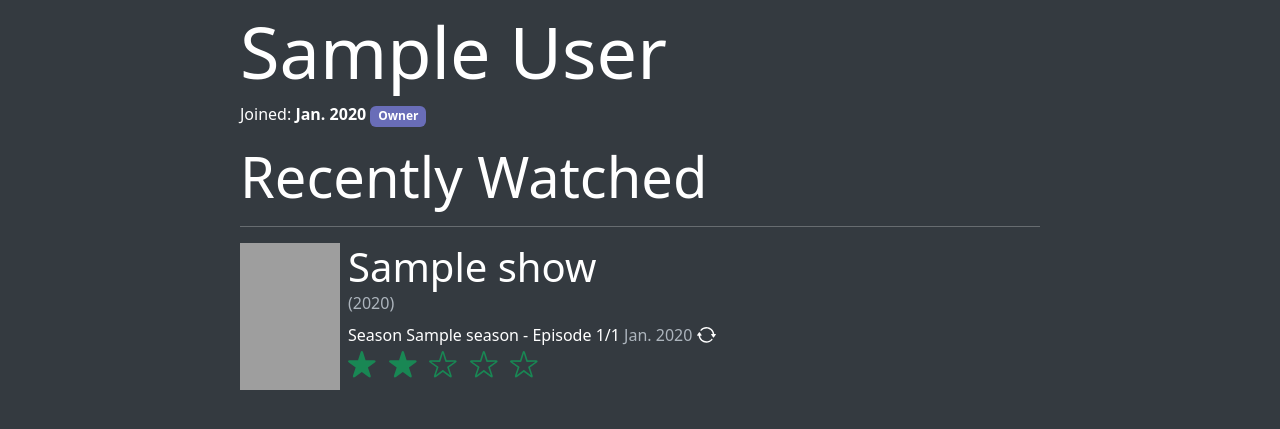
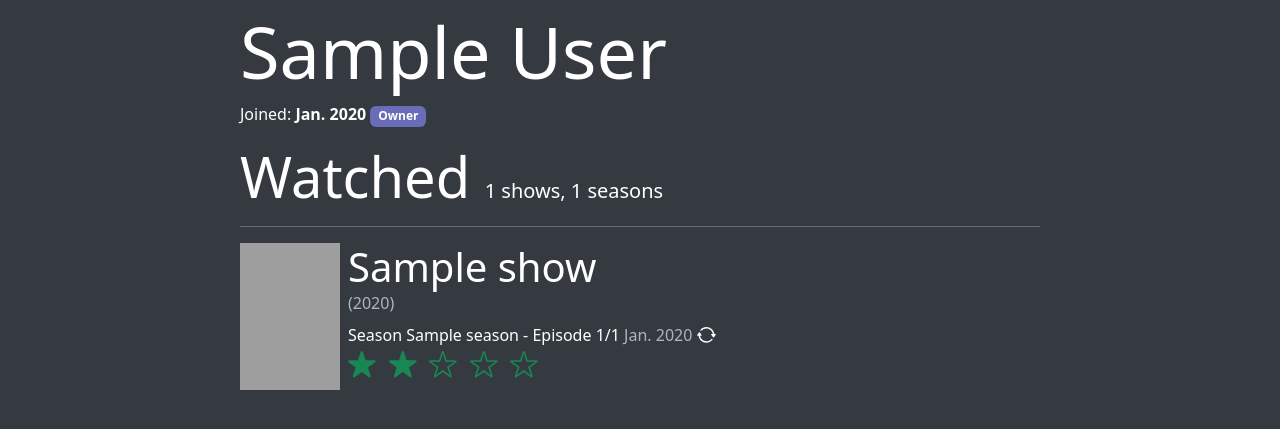
Before and after one commit to amyy54/TV-Logging, a Django app: a page that uses templates/profile.html in a window 1280 px wide. Shown: the part 61-490 px from the top of the page. Run offline with Django 4.2, Linux system fonts and the light colour scheme; tables that the repository leaves empty hold one stand-in row (values such as "Sample post"); some libraries are stand-ins or nearby versions; grey boxes are pictures that could not be loaded.

Commit message:
Simplify watched boxes, touchup profiles, set max episode count for edits

```diff
--- a/templates/profile.html
+++ b/templates/profile.html
@@ -13,7 +13,7 @@
 {% tvboxshortprogress x %}
 {% endfor %}
 {% endif %}
-<h1 class="display-4">Recently Watched</h1>
+<h1 class="display-4">Watched <span class="h5">{{ stats }}</span></h1>
 <hr>
 {% for x in last_watched_shows %}
 {% tvboxshortprogress x %}
--- a/templates/showbox_shortprogress.html
+++ b/templates/showbox_shortprogress.html
@@ -5,6 +5,7 @@
     <a class="h1 show-title-link" href="{% url 'show_detail' watching.0.season.show.abbreviation %}">{{ watching.0.season.show.name }}</a>
     <p class="subtitle">({{ watching.0.season.show|showrun }})</p>
     {% for watch in watching %}
+    {% if watch %}
     <div class="image-inline">
       <p>Season {{ watch.season.name }} - Episode {{ watch.episode }}/{{ watch.season.episodes }} <span class="subtitle">{{ watch|watchingdate }}</span></p>
       {% if watch.rewatch %}{% include "svg/arrow.triangle.2.circlepath.svg" %}{% endif %}
@@ -16,6 +17,9 @@
       <div class="pbar-progress" style="width: {{ watch|seasonprogress }}%;">{{ watch|seasonprogress }}%</div>
     </div>
     {% endif %}
+    {% else %}
+    <h3 class="ms-2"><a class="show-title-link" href="{% url 'show_detail' watching.0.season.show.abbreviation %}">...</a></h3>
+    {% endif %}
     {% endfor %}
   </div>
 </div>
--- a/templates/watching_create.html
+++ b/templates/watching_create.html
@@ -32,7 +32,7 @@
     </div>
     <div class="col-sm">
       <label for="{{ form.episode.id_for_label }}" class="form-label" required>Episode</label>
-      <input type="number" class="form-control {% if form.episode.errors %}is-invalid{% endif %}" name="{{ form.episode.html_name }}" id="{{ form.episode.id_for_label }}" min=0 value={{ form.episode.value }}>
+      <input type="number" class="form-control {% if form.episode.errors %}is-invalid{% endif %}" name="{{ form.episode.html_name }}" id="{{ form.episode.id_for_label }}" min=0 value={{ form.episode.value }} {% if watching %}max={{ watching.season.episodes }}{% endif %}>
       <div class="invalid-feedback">
         {{ form.episode.errors }}
       </div>
--- /dev/null
+++ b/tvlog/utils.py
@@ -0,0 +1,19 @@
+from typing import List
+from .models import CurrentlyWatching
+
+def create_watching_groups(currently_watching: List[CurrentlyWatching], max_shows_displayed: int = 0) -> []:
+    res = {}
+    for watching in currently_watching:
+        abv = watching.season.show.abbreviation
+        if abv in res:
+            if max_shows_displayed > 0:
+                if len(res[abv]) >= max_shows_displayed:
+                    if res[abv][-1] is not None:
+                        res[abv].append(None)
+                else:
+                    res[abv].append(watching)
+            else:
+                res[abv].append(watching)
+        else:
+            res[abv] = [watching]
+    return list(res.values())
--- a/tvlog/views.py
+++ b/tvlog/views.py
@@ -12,6 +12,7 @@ from django.urls import reverse_lazy, reverse
 from invitations.utils import get_invitation_model
 from .models import Show, CurrentlyWatching, Season, UserEx
 from .forms import NewLogForm
+from .utils import create_watching_groups
 # Create your views here.
 class HomeView(TemplateView):
     template_name = "home.html"
@@ -21,20 +22,11 @@ class HomeView(TemplateView):
 
         user = self.request.user
         if user.is_authenticated:
-            context['current'] = [[x] for x in user.currentlywatching_set.order_by('-date') if x.episode < x.season.episodes]
+            current = [x for x in user.currentlywatching_set.order_by('-date') if x.episode < x.season.episodes]
+            context['current'] = create_watching_groups(current)
+
             watched_shows = [x for x in user.currentlywatching_set.order_by('-date') if x.episode >= x.season.episodes]
-            watched_shows = [x for x in watched_shows if x.season.show not in [y[0].season.show for y in context['current']]]
-
-            watched_shows_groups = {}
-
-            for watched in watched_shows:
-                abbreviation = watched.season.show.abbreviation
-                if abbreviation in watched_shows_groups:
-                    watched_shows_groups[abbreviation].append(watched)
-                else:
-                    watched_shows_groups[abbreviation] = [watched]
-
-            context['last_watched_shows'] = list(watched_shows_groups.values())[:3]
+            context['last_watched_shows'] = create_watching_groups(watched_shows, max_shows_displayed=3)[:3]
 
         context["last_added_shows"] = Show.objects.order_by('creation_date')[::-1][:3]
         return context
@@ -424,19 +416,13 @@ class ProfileView(DetailView):
             if not self.request.user.is_authenticated or self.request.user != user:
                 raise Http404
 
-        context['current'] = [[x] for x in user.currentlywatching_set.order_by('-date') if x.episode < x.season.episodes]
+        current = [x for x in user.currentlywatching_set.order_by('-date') if x.episode < x.season.episodes]
+        context['current'] = create_watching_groups(current)
 
         watched_shows = [x for x in user.currentlywatching_set.order_by('-date') if x.episode >= x.season.episodes]
-        watched_shows_groups = {}
+        context['last_watched_shows'] = create_watching_groups(watched_shows)
 
-        for watched in watched_shows:
-            abbreviation = watched.season.show.abbreviation
-            if abbreviation in watched_shows_groups:
-                watched_shows_groups[abbreviation].append(watched)
-            else:
-                watched_shows_groups[abbreviation] = [watched]
-
-        context['last_watched_shows'] = list(watched_shows_groups.values())
+        context['stats'] = f"{len(context['last_watched_shows'])} shows, {len(watched_shows)} seasons"
 
         return context
 
```
